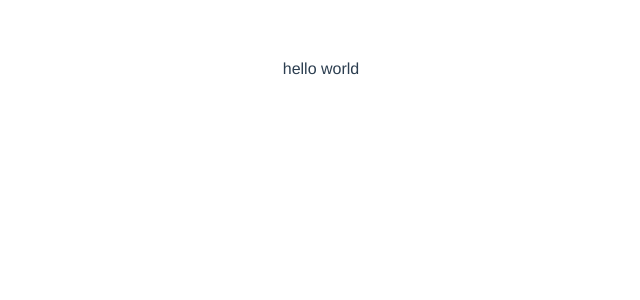
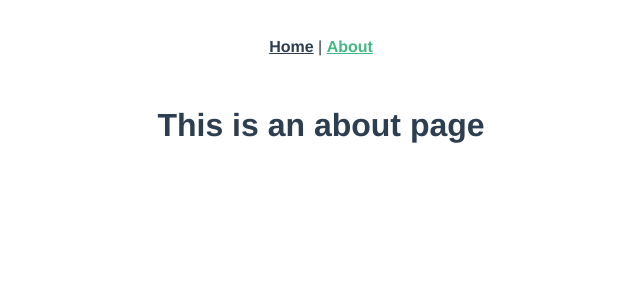
Before and after one commit to nbhaohao/vue-demos, a Vue app: page /about in a window 1280 px wide. Shown: the top 300 px of the page, without its empty margins (319-959 px from the left). Built offline with nearby package versions, Linux system fonts and the light colour scheme.

Commit message:
feat:添加 ssr 使用 vue-router demo

```diff
--- a/package.json
+++ b/package.json
@@ -4,19 +4,21 @@
   "private": true,
   "scripts": {
     "serve": "vue-cli-service serve",
-    "serve:ssr": "nodemon ./ssr/03_ssr.js",
     "build": "vue-cli-service build",
-    "lint": "vue-cli-service lint"
+    "lint": "vue-cli-service lint",
+    "serve:ssr": "nodemon ./ssr/03_ssr.js"
   },
   "dependencies": {
     "core-js": "^3.6.5",
     "express": "^4.17.1",
     "vue": "^2.6.12",
+    "vue-router": "^3.2.0",
     "vue-server-renderer": "^2.6.12"
   },
   "devDependencies": {
     "@vue/cli-plugin-babel": "~4.5.0",
     "@vue/cli-plugin-eslint": "~4.5.0",
+    "@vue/cli-plugin-router": "^4.5.11",
     "@vue/cli-service": "~4.5.0",
     "babel-eslint": "^10.1.0",
     "eslint": "^6.7.2",
--- a/src/App.vue
+++ b/src/App.vue
@@ -1,22 +1,12 @@
 <template>
   <div id="app">
-    <Index />
+    <div id="nav">
+      <router-link to="/">Home</router-link> |
+      <router-link to="/about">About</router-link>
+    </div>
+    <router-view/>
   </div>
 </template>
-
-<script>
-import Index from '@/components/Index'
-export default {
-  name: 'App',
-  components: {
-    Index,
-  },
-  data() {
-    return {
-    }
-  },
-}
-</script>
 
 <style>
 #app {
@@ -25,6 +15,18 @@
   -moz-osx-font-smoothing: grayscale;
   text-align: center;
   color: #2c3e50;
-  margin-top: 60px;
+}
+
+#nav {
+  padding: 30px;
+}
+
+#nav a {
+  font-weight: bold;
+  color: #2c3e50;
+}
+
+#nav a.router-link-exact-active {
+  color: #42b983;
 }
 </style>
--- a/src/main.js
+++ b/src/main.js
@@ -1,8 +1,10 @@
 import Vue from 'vue'
 import App from './App.vue'
+import router from './router'
 
 Vue.config.productionTip = false
 
 new Vue({
-  render: h => h(App),
+  router,
+  render: h => h(App)
 }).$mount('#app')
--- /dev/null
+++ b/src/router/index.js
@@ -0,0 +1,29 @@
+import Vue from 'vue'
+import VueRouter from 'vue-router'
+import Home from '../views/Home.vue'
+
+Vue.use(VueRouter)
+
+const routes = [
+  {
+    path: '/',
+    name: 'Home',
+    component: Home
+  },
+  {
+    path: '/about',
+    name: 'About',
+    // route level code-splitting
+    // this generates a separate chunk (about.[hash].js) for this route
+    // which is lazy-loaded when the route is visited.
+    component: () => import(/* webpackChunkName: "about" */ '../views/About.vue')
+  }
+]
+
+const router = new VueRouter({
+  mode: 'history',
+  base: process.env.BASE_URL,
+  routes
+})
+
+export default router
--- /dev/null
+++ b/src/views/About.vue
@@ -0,0 +1,5 @@
+<template>
+  <div class="about">
+    <h1>This is an about page</h1>
+  </div>
+</template>
--- /dev/null
+++ b/src/views/Home.vue
@@ -0,0 +1,18 @@
+<template>
+  <div class="home">
+    <img alt="Vue logo" src="../assets/logo.png">
+    <HelloWorld msg="Welcome to Your Vue.js App"/>
+  </div>
+</template>
+
+<script>
+// @ is an alias to /src
+import HelloWorld from '@/components/HelloWorld.vue'
+
+export default {
+  name: 'Home',
+  components: {
+    HelloWorld
+  }
+}
+</script>
```
Also changed, not shown: ssr/03_ssr.js (+23 -11 lines), 1 other file (tests, documents, lock files or other folders).
